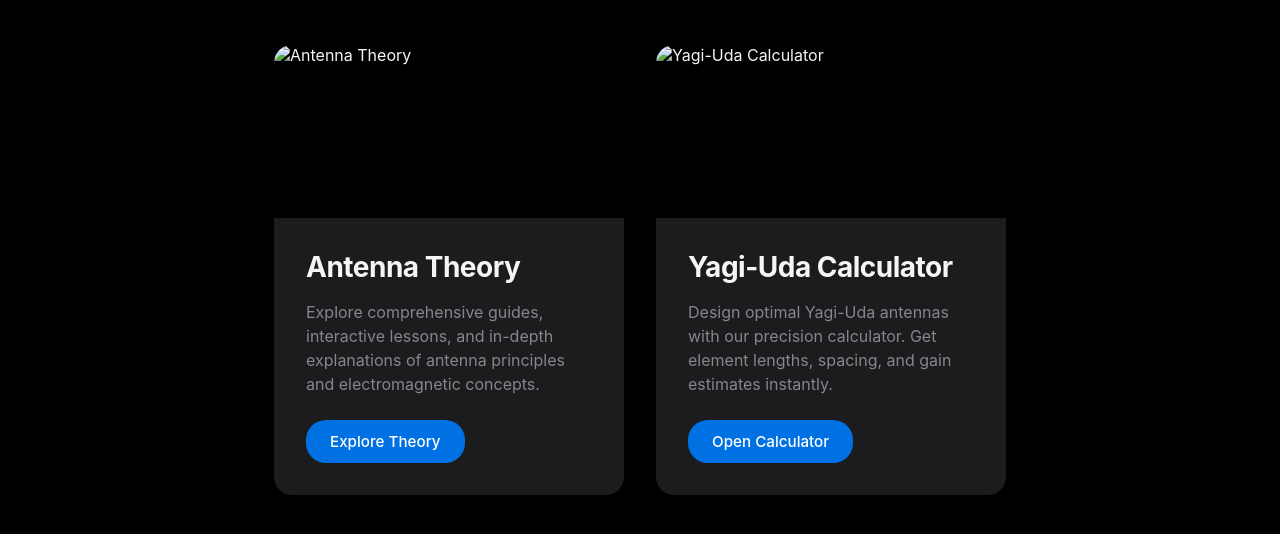
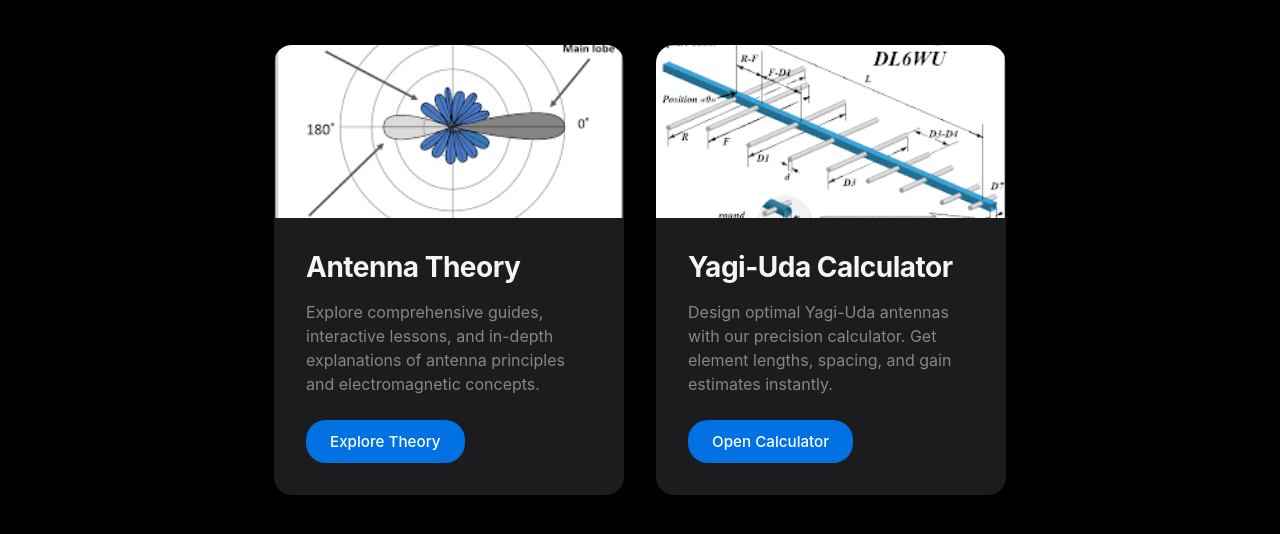
Before and after one commit to omleo789/YagiCal.com, a plain HTML site: page index.html in a window 1280 px wide. Shown: the part 366-900 px from the top of the page. Drawn offline with Linux system fonts and the light colour scheme.

Commit message:
Update index.html

```diff
--- a/index.html
+++ b/index.html
@@ -217,7 +217,7 @@
       <div class="card">
         <div class="card-image">
           <!-- Replace the src with the path to your actual PNG image -->
-          <img src="theory.png" alt="Antenna Theory">
+          <img src="theory2.png" alt="Antenna Theory">
         </div>
         <div class="card-content">
           <h2>Antenna Theory</h2>
@@ -229,7 +229,7 @@
       <div class="card">
         <div class="card-image">
           <!-- Replace the src with the path to your actual PNG image -->
-          <img src="yagiuda.png" alt="Yagi-Uda Calculator">
+          <img src="yagiuda2.png" alt="Yagi-Uda Calculator">
         </div>
         <div class="card-content">
           <h2>Yagi-Uda Calculator</h2>
```
